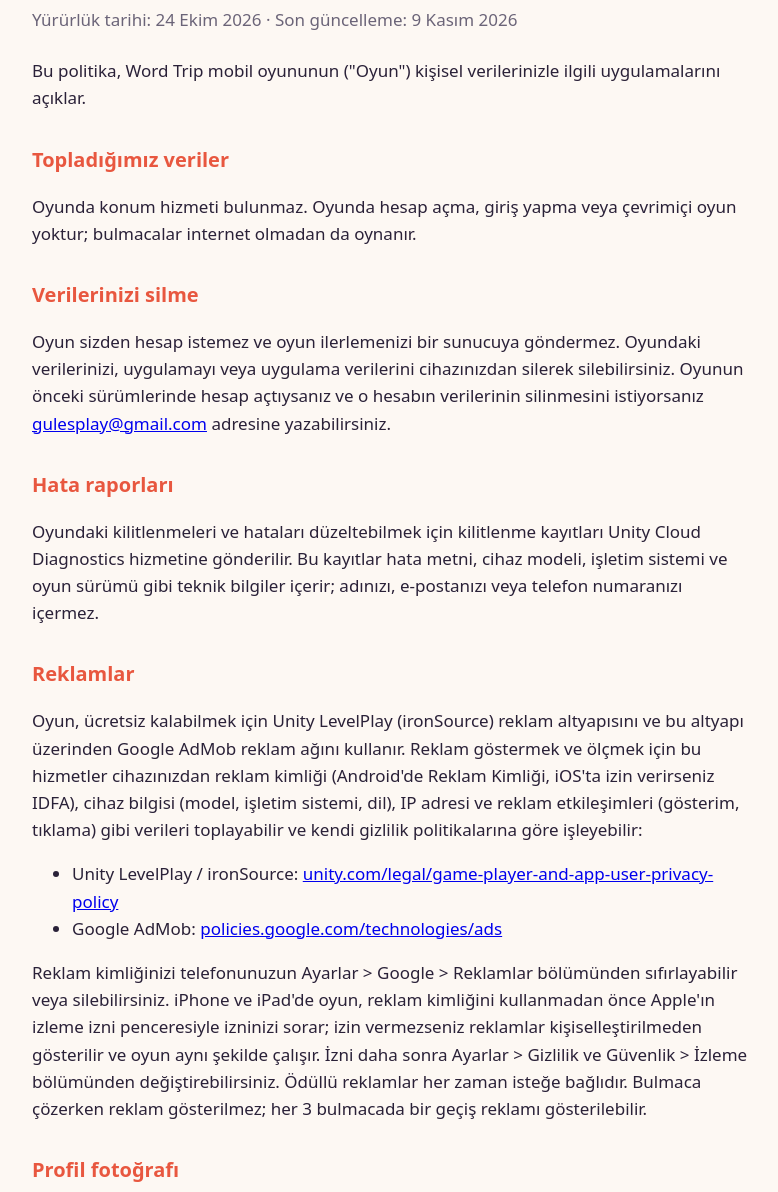
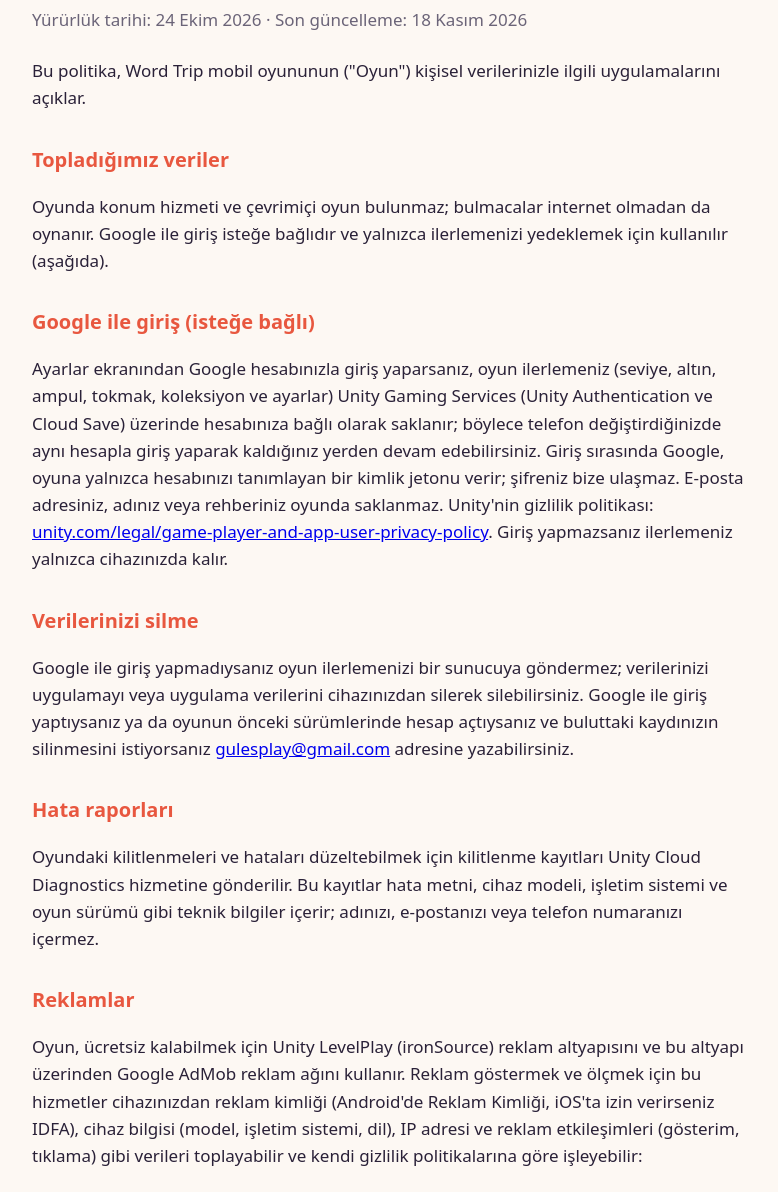
Before and after one commit to gulesplay/gulesplay.github.io, a plain HTML site: page kelime-turu/gizlilik.html in a window 1280 px wide. Shown: the part 78-1270 px from the top of the page, without its empty margins (248-1026 px from the left). Drawn offline with Linux system fonts and the light colour scheme.

Commit message:
Gizlilik: isteğe bağlı Google ile giriş ve bulut kaydı, profil fotoğrafı kaldırıldı
Co-Authored-By: Claude Opus 5.5 <noreply@anthropic.com>

```diff
--- a/kelime-turu/gizlilik.html
+++ b/kelime-turu/gizlilik.html
@@ -17,14 +17,17 @@
 <body>
 <main>
 <h1>Word Trip Gizlilik Politikası</h1>
-<p class="date">Yürürlük tarihi: 24 Ekim 2026 · Son güncelleme: 9 Kasım 2026</p>
+<p class="date">Yürürlük tarihi: 24 Ekim 2026 · Son güncelleme: 18 Kasım 2026</p>
 
 <p>Bu politika, Word Trip mobil oyununun ("Oyun") kişisel verilerinizle ilgili uygulamalarını açıklar.</p>
 
 <h2>Topladığımız veriler</h2>
-<p>Oyunda konum hizmeti bulunmaz. Oyunda hesap açma, giriş yapma veya çevrimiçi oyun yoktur; bulmacalar internet olmadan da oynanır.</p>
+<p>Oyunda konum hizmeti ve çevrimiçi oyun bulunmaz; bulmacalar internet olmadan da oynanır. Google ile giriş isteğe bağlıdır ve yalnızca ilerlemenizi yedeklemek için kullanılır (aşağıda).</p>
+
+<h2>Google ile giriş (isteğe bağlı)</h2>
+<p>Ayarlar ekranından Google hesabınızla giriş yaparsanız, oyun ilerlemeniz (seviye, altın, ampul, tokmak, koleksiyon ve ayarlar) Unity Gaming Services (Unity Authentication ve Cloud Save) üzerinde hesabınıza bağlı olarak saklanır; böylece telefon değiştirdiğinizde aynı hesapla giriş yaparak kaldığınız yerden devam edebilirsiniz. Giriş sırasında Google, oyuna yalnızca hesabınızı tanımlayan bir kimlik jetonu verir; şifreniz bize ulaşmaz. E-posta adresiniz, adınız veya rehberiniz oyunda saklanmaz. Unity'nin gizlilik politikası: <a href="https://unity.com/legal/game-player-and-app-user-privacy-policy">unity.com/legal/game-player-and-app-user-privacy-policy</a>. Giriş yapmazsanız ilerlemeniz yalnızca cihazınızda kalır.</p>
 <h2 id="veri-silme">Verilerinizi silme</h2>
-<p>Oyun sizden hesap istemez ve oyun ilerlemenizi bir sunucuya göndermez. Oyundaki verilerinizi, uygulamayı veya uygulama verilerini cihazınızdan silerek silebilirsiniz. Oyunun önceki sürümlerinde hesap açtıysanız ve o hesabın verilerinin silinmesini istiyorsanız <a href="mailto:gulesplay@gmail.com?subject=Word%20Trip%20veri%20silme">gulesplay@gmail.com</a> adresine yazabilirsiniz.</p>
+<p>Google ile giriş yapmadıysanız oyun ilerlemenizi bir sunucuya göndermez; verilerinizi uygulamayı veya uygulama verilerini cihazınızdan silerek silebilirsiniz. Google ile giriş yaptıysanız ya da oyunun önceki sürümlerinde hesap açtıysanız ve buluttaki kaydınızın silinmesini istiyorsanız <a href="mailto:gulesplay@gmail.com?subject=Word%20Trip%20veri%20silme">gulesplay@gmail.com</a> adresine yazabilirsiniz.</p>
 
 <h2>Hata raporları</h2>
 <p>Oyundaki kilitlenmeleri ve hataları düzeltebilmek için kilitlenme kayıtları Unity Cloud Diagnostics hizmetine gönderilir. Bu kayıtlar hata metni, cihaz modeli, işletim sistemi ve oyun sürümü gibi teknik bilgiler içerir; adınızı, e-postanızı veya telefon numaranızı içermez.</p>
@@ -37,8 +40,8 @@
 </ul>
 <p>Reklam kimliğinizi telefonunuzun Ayarlar &gt; Google &gt; Reklamlar bölümünden sıfırlayabilir veya silebilirsiniz. iPhone ve iPad'de oyun, reklam kimliğini kullanmadan önce Apple'ın izleme izni penceresiyle izninizi sorar; izin vermezseniz reklamlar kişiselleştirilmeden gösterilir ve oyun aynı şekilde çalışır. İzni daha sonra Ayarlar &gt; Gizlilik ve Güvenlik &gt; İzleme bölümünden değiştirebilirsiniz. Ödüllü reklamlar her zaman isteğe bağlıdır. Bulmaca çözerken reklam gösterilmez; her 3 bulmacada bir geçiş reklamı gösterilebilir.</p>
 
-<h2>Profil fotoğrafı</h2>
-<p>Profil resmi olarak telefonunuzdan bir fotoğraf seçerseniz, fotoğraf yalnızca cihazınızda, oyunun kendi klasöründe saklanır; hiçbir sunucuya gönderilmez. Fotoğraf seçimi Android'in izin gerektirmeyen dosya seçicisiyle yapılır; oyun galerinizin geri kalanına erişmez. Fotoğrafı profil ekranından istediğiniz zaman kaldırabilirsiniz.</p>
+<h2>Profil resmi</h2>
+<p>Profil resmi olarak oyundaki erkek ya da kız gezgin figürlerinden biri seçilir. Oyun telefonunuzdaki fotoğraflara erişmez.</p>
 
 <h2>Cihazınızda saklanan bilgiler</h2>
 <p>Oyun ilerlemeniz (seviye, altın, başarımlar, rozetler, profil çerçeveleri ve ayarlar) cihazınızda saklanır. Android'in otomatik yedekleme özelliği açıksa bu bilgiler Google hesabınızın yedeğine (Google Drive) şifreli olarak eklenir ve uygulamayı yeniden kurduğunuzda ya da yeni telefona geçtiğinizde geri yüklenir. Bu yedeklemeyi Google yapar; biz bu verilere erişemeyiz. Yedeklemeyi telefonunuzun Ayarlar &gt; Google &gt; Yedekleme bölümünden kapatabilirsiniz.</p>
```
